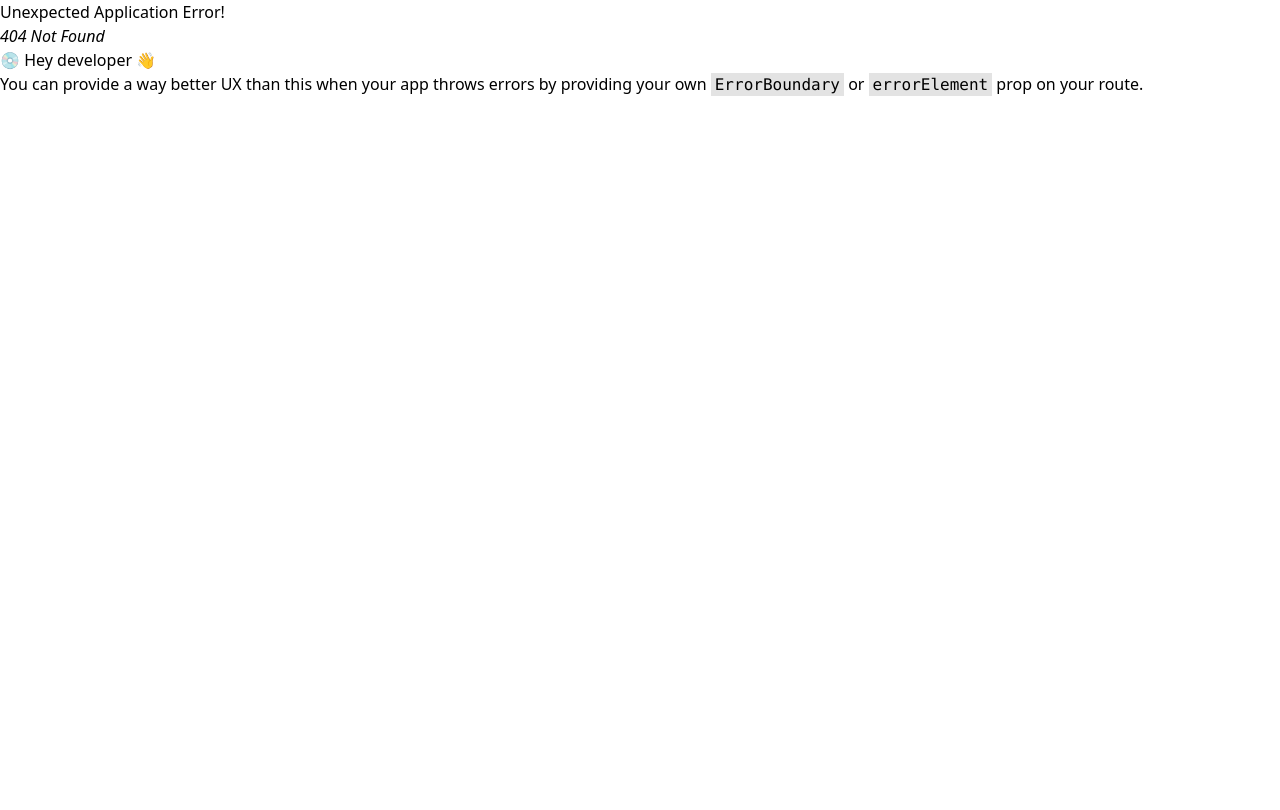
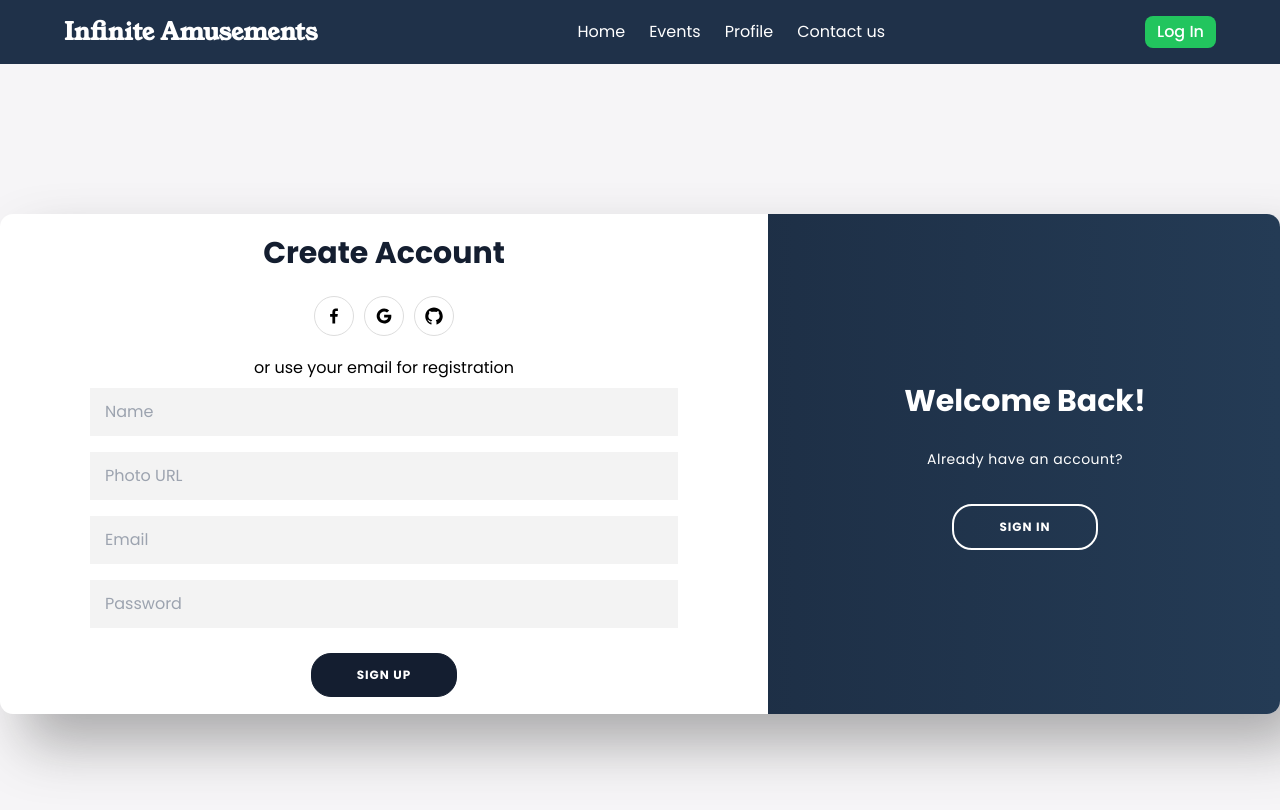
Before and after one commit to akibrahman/infinity-amusement, a React (Vite) app: page /registration in a window 1280 px wide. Before the commit this address had no page. Shown: the top 810 px of the page. Built offline with nearby package versions, Linux system fonts and the light colour scheme.

Commit message:
Login and registration page designed and toggled between them

```diff
--- a/src/App.jsx
+++ b/src/App.jsx
@@ -4,7 +4,7 @@ import NavBar from "./Components/NavBar/NavBar";
 
 function App() {
   return (
-    <div className="relative">
+    <div className="font-poppins">
       <NavBar></NavBar>
       <Outlet></Outlet>
     </div>
--- a/src/Components/DetailsPage/DetailsPage.jsx
+++ b/src/Components/DetailsPage/DetailsPage.jsx
@@ -59,7 +59,7 @@ const DetailsPage = () => {
             <SwiperSlide key={target.images.indexOf(i)}>
               <div className="">
                 <img className="w-full relative" src={i} alt="" />
-                <div className="bg-[rgba(0,0,0,0.2)] w-full h-full absolute top-0 left-0"></div>
+                <div className="bg-[rgba(0,0,0,0.5)] w-full h-full absolute top-0 left-0"></div>
               </div>
             </SwiperSlide>
           ))}
--- /dev/null
+++ b/src/Components/Login/Login.css
@@ -0,0 +1,184 @@
+.main-div {
+  height: 100vh;
+  background: #f6f5f7;
+  font-family: "Poppins", sans-serif;
+  display: flex;
+  align-items: center;
+  justify-content: center;
+}
+.container {
+  position: relative;
+  width: 80px;
+  height: 500px;
+  background: #fff;
+  box-shadow: 25px 30px 55px #5557;
+  border-radius: 13px;
+  overflow: hidden;
+}
+.form-container {
+  position: absolute;
+  width: 60%;
+  height: 100%;
+  padding: 0 40px;
+  transform: all 0.6s ease-in-out;
+}
+.sign-up-container {
+  /* opacity: 0; */
+  z-index: 1;
+}
+.sign-in-container {
+  z-index: 2;
+}
+.main-form {
+  height: 100%;
+  display: flex;
+  flex-direction: column;
+  align-items: center;
+  justify-content: center;
+  padding: 0 50px;
+}
+.title {
+  color: #141e30;
+  font-size: 30px;
+  font-weight: bold;
+}
+.social-container {
+  margin: 20px 0;
+}
+.social-container a {
+  border: 1px solid #ddd;
+  border-radius: 50%;
+  display: inline-flex;
+  justify-content: center;
+  align-items: center;
+  margin: 0 5px;
+  height: 40px;
+  width: 40px;
+}
+.ss {
+  font-size: 12px;
+}
+.infield {
+  position: relative;
+  margin: 8px 0px;
+  width: 100%;
+}
+.infield input {
+  width: 100%;
+  padding: 12px 15px;
+  background-color: #f3f3f3;
+  border: none;
+  outline: none;
+}
+.infield label {
+  position: absolute;
+  left: 50%;
+  top: 100%;
+  transform: translateX(-50%);
+  width: 0;
+  height: 2px;
+  background: linear-gradient(to right, #141e30, #243b55);
+  transition: 0.3s;
+}
+input:focus ~ label {
+  width: 100%;
+}
+.forgot {
+  color: #333;
+  font-size: 14px;
+  text-decoration: none;
+  margin: 15px 0;
+  padding-bottom: 3px;
+  border-bottom: 2px solid #eee;
+}
+.out-btn,
+.in-btn {
+  border-radius: 20px;
+  border: 1px solid #141e30;
+  color: white;
+  font-size: 12px;
+  font-weight: bold;
+  padding: 12px 45px;
+  letter-spacing: 1px;
+  text-transform: uppercase;
+  background-color: #141e30;
+  transition: all 0.3s linear;
+}
+.in-btn:active,
+.out-btn:active {
+  transform: scale(0.7);
+}
+.in-btn {
+  margin-top: 17px;
+}
+.in-btn:hover {
+  background: #fff;
+  color: #141e30;
+}
+.overlay-container {
+  position: absolute;
+  top: 0;
+  left: 60%;
+  width: 40%;
+  height: 100%;
+  overflow: hidden;
+  transition: transform 0.6s ease-in-out;
+  z-index: 9;
+}
+#overlayBtn {
+  cursor: pointer;
+  position: absolute;
+  left: 50%;
+  top: 304px;
+  transform: translateX(-50%);
+  width: 143.67px;
+  height: 40px;
+  border: 1px solid #fff;
+  background: transparent;
+  border-radius: 20px;
+}
+.overlay {
+  position: relative;
+  background: linear-gradient(to right, #141e30, #243b55);
+  color: white;
+  left: -150%;
+  height: 100%;
+  width: 250%;
+  transition: transform 0.6s ease-in-out;
+}
+.overlay-panel {
+  position: absolute;
+  display: flex;
+  align-items: center;
+  justify-content: center;
+  flex-direction: column;
+  padding: 0 40px;
+  text-align: center;
+  height: 100%;
+  width: 340px;
+  transition: 0.6s ease-in-out;
+}
+.overlay-left {
+  right: 60%;
+  transform: translateX(-12%);
+}
+.overlay-right {
+  right: 85px;
+  transform: translateX(0);
+}
+.overlay-panel h1 {
+  color: white;
+}
+.main-div p {
+  font-size: 14px;
+  font-weight: 300;
+  line-height: 20px;
+  letter-spacing: 0.5px;
+  margin: 25px 0 35px;
+}
+.out-btn {
+  border: none;
+  outline: none;
+  background: transparent;
+  border: 2px solid white;
+}
--- /dev/null
+++ b/src/Components/Login/Login.jsx
@@ -0,0 +1,57 @@
+// import { BiHappyBeaming } from "react-icons/bi";
+// import logo from "/logo.png";
+import { AiFillGithub, AiOutlineGoogle } from "react-icons/ai";
+import { BiLogoFacebook } from "react-icons/bi";
+import { Link } from "react-router-dom";
+import "./Login.css";
+
+const Login = () => {
+  return (
+    <div className="main-div">
+      <div className="container" id="container">
+        <div className="form-container sign-in-container">
+          <form className="main-form" action="#">
+            <h1 className="title">Sign in</h1>
+            <div className="social-container">
+              <a href="#" className="active:scale-50 duration-300 ease-in-out">
+                <BiLogoFacebook className="text-xl"></BiLogoFacebook>
+              </a>
+              <a href="#" className="active:scale-50 duration-300 ease-in-out">
+                <AiOutlineGoogle className="text-xl"></AiOutlineGoogle>
+              </a>
+              <a href="#" className="active:scale-50 duration-300 ease-in-out">
+                <AiFillGithub className="text-xl"></AiFillGithub>
+              </a>
+            </div>
+            <span>or use your account</span>
+            <div className="infield">
+              <input type="email" placeholder="Email" name="email" />
+              <label></label>
+            </div>
+            <div className="infield">
+              <input type="password" placeholder="Password" />
+              <label></label>
+            </div>
+            <a href="#" className="forgot">
+              Forgot your password?
+            </a>
+            <button className="in-btn">Sign In</button>
+          </form>
+        </div>
+        <div className="overlay-container" id="overlayCon">
+          <div className="overlay">
+            <div className="overlay-panel overlay-right">
+              <h1 className="title">Hello, Friend!</h1>
+              <p>Do not have an Account?</p>
+              <Link to="/registration">
+                <button className="out-btn">Sign Up</button>
+              </Link>
+            </div>
+          </div>
+        </div>
+      </div>
+    </div>
+  );
+};
+
+export default Login;
--- /dev/null
+++ b/src/Components/Login/Registration.jsx
@@ -0,0 +1,62 @@
+import { AiFillGithub, AiOutlineGoogle } from "react-icons/ai";
+import { BiLogoFacebook } from "react-icons/bi";
+// import logo from "/logo.png";
+import { Link } from "react-router-dom";
+import "./Login.css";
+
+const Registration = () => {
+  return (
+    <div className="main-div">
+      <div className="container" id="container">
+        <div className="form-container sign-up-container">
+          <form className="main-form" action="#">
+            <h1 className="title">Create Account</h1>
+            <div className="social-container">
+              <a href="#" className="active:scale-50 duration-300 ease-in-out">
+                <BiLogoFacebook className="text-xl"></BiLogoFacebook>
+              </a>
+              <a href="#" className="active:scale-50 duration-300 ease-in-out">
+                <AiOutlineGoogle className="text-xl"></AiOutlineGoogle>
+              </a>
+              <a href="#" className="active:scale-50 duration-300 ease-in-out">
+                <AiFillGithub className="text-xl"></AiFillGithub>
+              </a>
+            </div>
+            <span>or use your email for registration</span>
+            <div className="infield">
+              <input type="text" placeholder="Name" />
+              <label></label>
+            </div>
+            <div className="infield">
+              <input type="text" placeholder="Photo URL" />
+              <label></label>
+            </div>
+            <div className="infield">
+              <input type="email" placeholder="Email" name="email" />
+              <label></label>
+            </div>
+            <div className="infield">
+              <input type="password" placeholder="Password" />
+              <label></label>
+            </div>
+            <button className="in-btn">Sign Up</button>
+          </form>
+        </div>
+        <div className="overlay-container" id="overlayCon">
+          <div className="overlay">
+            <div className="overlay-panel overlay-right">
+              <h1 className="title">Welcome Back!</h1>
+              <p>Already have an account?</p>
+              <Link to="/login">
+                {" "}
+                <button className="out-btn">Sign In</button>
+              </Link>
+            </div>
+          </div>
+        </div>
+      </div>
+    </div>
+  );
+};
+
+export default Registration;
--- a/src/Components/NavBar/NavBar.jsx
+++ b/src/Components/NavBar/NavBar.jsx
@@ -1,10 +1,10 @@
 // import logo from "/logo.png";
-import { NavLink } from "react-router-dom";
+import { Link, NavLink } from "react-router-dom";
 import user from "/user.jpg";
 
 const NavBar = () => {
   return (
-    <div className="font-poppins bg-[rgba(0,255,0,0.2)] absolute w-full z-10">
+    <div className="font-poppins bbg-[rgba(0,0,0,0.8)] bg-[#1F3149]  w-full z-10">
       <div className="w-[90%] mx-auto flex items-center justify-between py-4">
         <div className="">
           <p className="font-logo text-2xl font-bold text-white">
@@ -34,9 +34,11 @@ const NavBar = () => {
           </button>
         </div>
         <div className="flex items-center justify-center gap-4">
-          <button className="bg-green-500 px-3 py-1 rounded-lg font-medium text-white">
-            Log In
-          </button>
+          <Link to="/login">
+            <button className="bg-green-500 px-3 py-1 rounded-lg font-medium text-white">
+              Log In
+            </button>
+          </Link>
         </div>
       </div>
     </div>
```
Also changed, not shown: src/main.jsx (+10 -0 lines).
